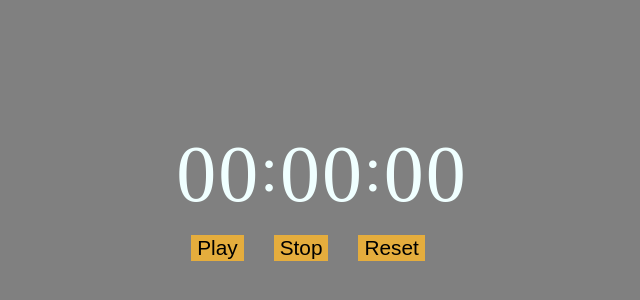
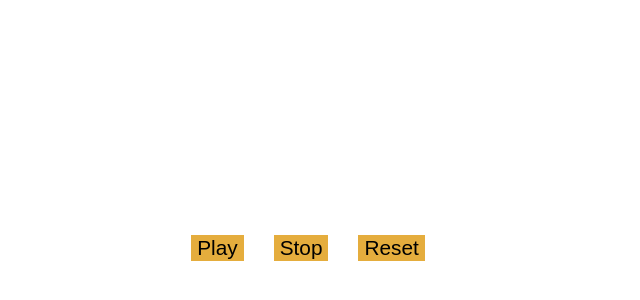
Before and after one commit to Shopify/eng-intern-assessment-react, a React app: page / in a window 1280 px wide. Shown: the part 198-498 px from the top of the page, without its empty margins (318-958 px from the left). Built offline with nearby package versions, Linux system fonts and the light colour scheme.

Commit message:
change background

```diff
--- a/src/StopWatch.css
+++ b/src/StopWatch.css
@@ -1,6 +1,11 @@
+
 body{
     margin:0;
-    background-color: grey;
+    /* background-image: url("https://static.independent.co.uk/2021/09/07/11/sea-and-sky.jpg")
+        ;
+    background-size: contain;
+    background-repeat: no-repeat; */
+
     display: flex;
     flex-direction: column;
     height:100vh;
@@ -9,19 +14,31 @@ body{
 
 }
 
+.video{
+    position: fixed;
+    right: 0;
+    bottom: 0;
+    min-width: 100%;
+    min-height: 100%;
+    object-fit:cover;
+    z-index: -1;
+}
+
 .time-container{
-    color:azure;
+
     display:flex;
     letter-spacing: 2px;
 }
 
 .time-container span{
+    color: white ;
     font-size: 4rem;
     position: relative;
     top:4px;
 }
 
 .timer-text{
+    color:white;
     font-size: 5rem;
     margin:0;
 }
--- a/src/StopWatch.tsx
+++ b/src/StopWatch.tsx
@@ -2,6 +2,7 @@ import React,{useState, useEffect} from 'react'
 import './StopWatch.css'
 import { time } from 'console';
 import StopWatchButton from './StopWatchButton';
+import video from './cloud.mp4'
 
 // function calculateTimer(timeInSec:number): Array<number> {
 //     let hours:number = Math.floor(timeInSec/3600);
@@ -28,23 +29,30 @@ export default function StopWatch() {
     const hours:number = Math.floor(timeInSec/3600);
     const minutes:number = Math.floor((timeInSec%3600)/60);
     const seconds:number = Math.floor((timeInSec%60));
-
     useEffect(() => {
         //increase time every 10 milisecond
         //let intervalId = setInterval(() => setTimeInSec(timeInSec+1),10);
     },[timeInSec]);
 
     return(
-        <main>
-            <section className='time-container'>
+        <div className='container'>
+
+            <div className='video'>
+                <video src={video} autoPlay muted loop>
+                </video>
+            </div>
+
+            <div className='time-container'>
                 <p className = "timer-text">{hours.toString().padStart(2,"0")}</p>
                 <span>:</span>
                 <p className = "timer-text">{minutes.toString().padStart(2,"0")}</p>
                 <span>:</span>
                 <p className = "timer-text">{seconds.toString().padStart(2,"0")}</p>
-            </section>
+            </div>
             <StopWatchButton setTimeInSec={setTimeInSec} />
-        </main>
+
+        </div>
+
 
     )
 }
--- /dev/null
+++ b/src/declaration.d.ts
@@ -0,0 +1,5 @@
+declare module "*.png";
+declare module "*.svg";
+declare module "*.jpeg";
+declare module "*.jpg";
+declare module "*.mp4";
--- a/webpack.common.js
+++ b/webpack.common.js
@@ -32,7 +32,7 @@ module.exports = {
         test: /\.css$/,
         use: [ 'style-loader', 'css-loader' ]
     },{
-      test: /\.(png|jpe?g|gif|jp2|webp)$/,
+      test: /\.(mp4|png|jpe?g|gif|jp2|webp)$/,
       loader: 'file-loader',
       options: {
         name: 'images/[name].[ext]'
```
Also changed, not shown: tsconfig.json (+7 -2 lines), 2 other files (tests, documents, lock files or other folders).
